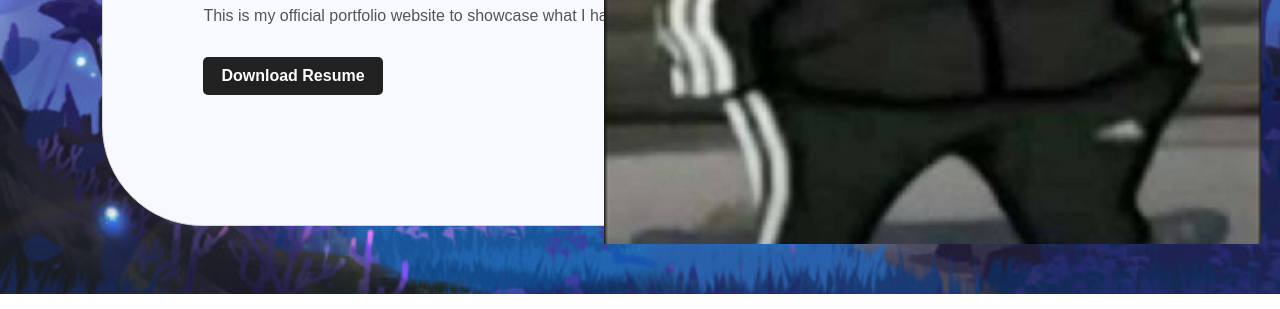
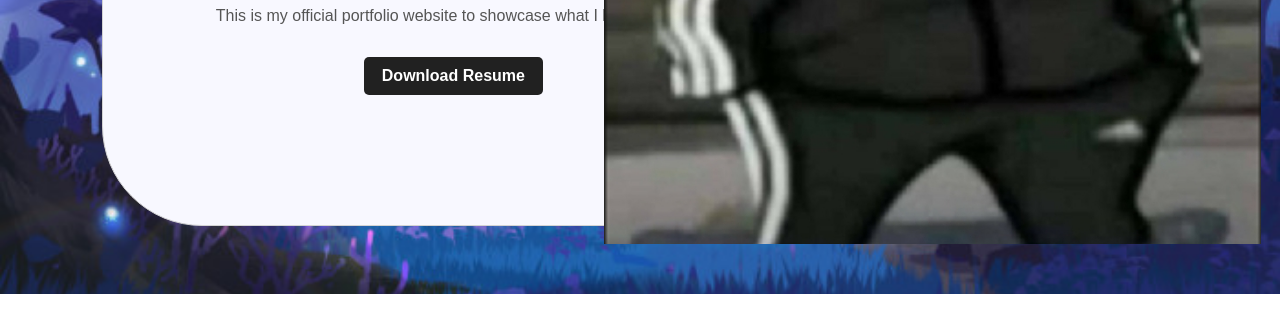
Before and after one commit to Minsuhk/Personal-Website, a plain HTML site: page index.html in a window 1280 px wide. Shown: the part 506-815 px from the top of the page. Drawn offline with Linux system fonts and the light colour scheme.

Commit message:
Cleaning it up a bit by centering the text

```diff
--- a/index.html
+++ b/index.html
@@ -20,7 +20,7 @@
                 <!--<li><a href="#">HIRE ME</a></li>-->
             </ul>
         </nav>
-        <div class="detel">
+        <div class="detel" style="text-align: center;">
             <h1>Nicholas Chung <span></span></h1>
             <p>This is my official portfolio website to showcase what I have to offer </p>
             <!--<a href="#">Download Resume</a>-->
```
